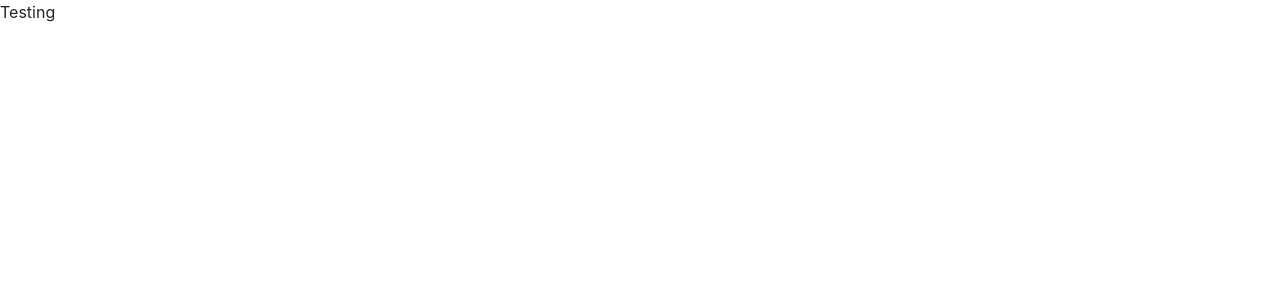
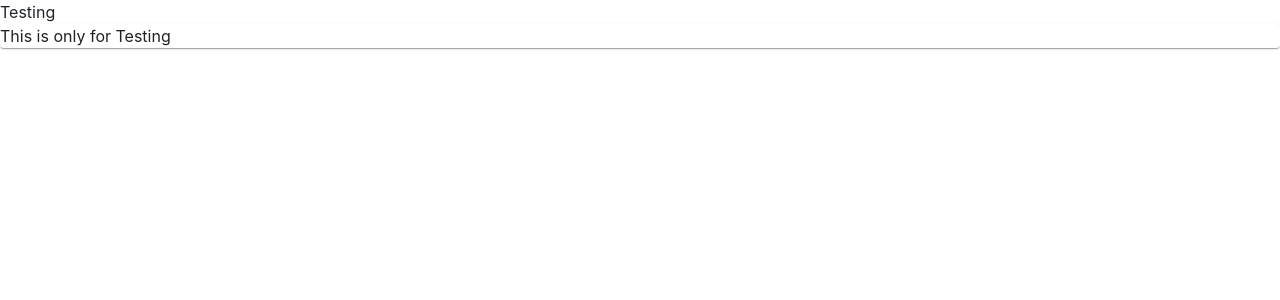
Before and after one commit to Hemeswari-S/ReactRepo, a React (Create React App) app: page /Home in a window 1280 px wide. Shown: the top 300 px of the page. Built offline with nearby package versions, Linux system fonts and the light colour scheme.

Commit message:
Testing.js By Hemeswari

```diff
--- a/src/Testing/Testing.js
+++ b/src/Testing/Testing.js
@@ -1,7 +1,12 @@
+import { Card, CardHeader } from '@material-ui/core'
 import React from 'react'
 
 export default function Testing() {
   return (
-    <div>Testing</div>
+    <div>Testing
+      <Card width="500">
+        This is only for Testing
+      </Card>
+    </div>
   )
 }
```
